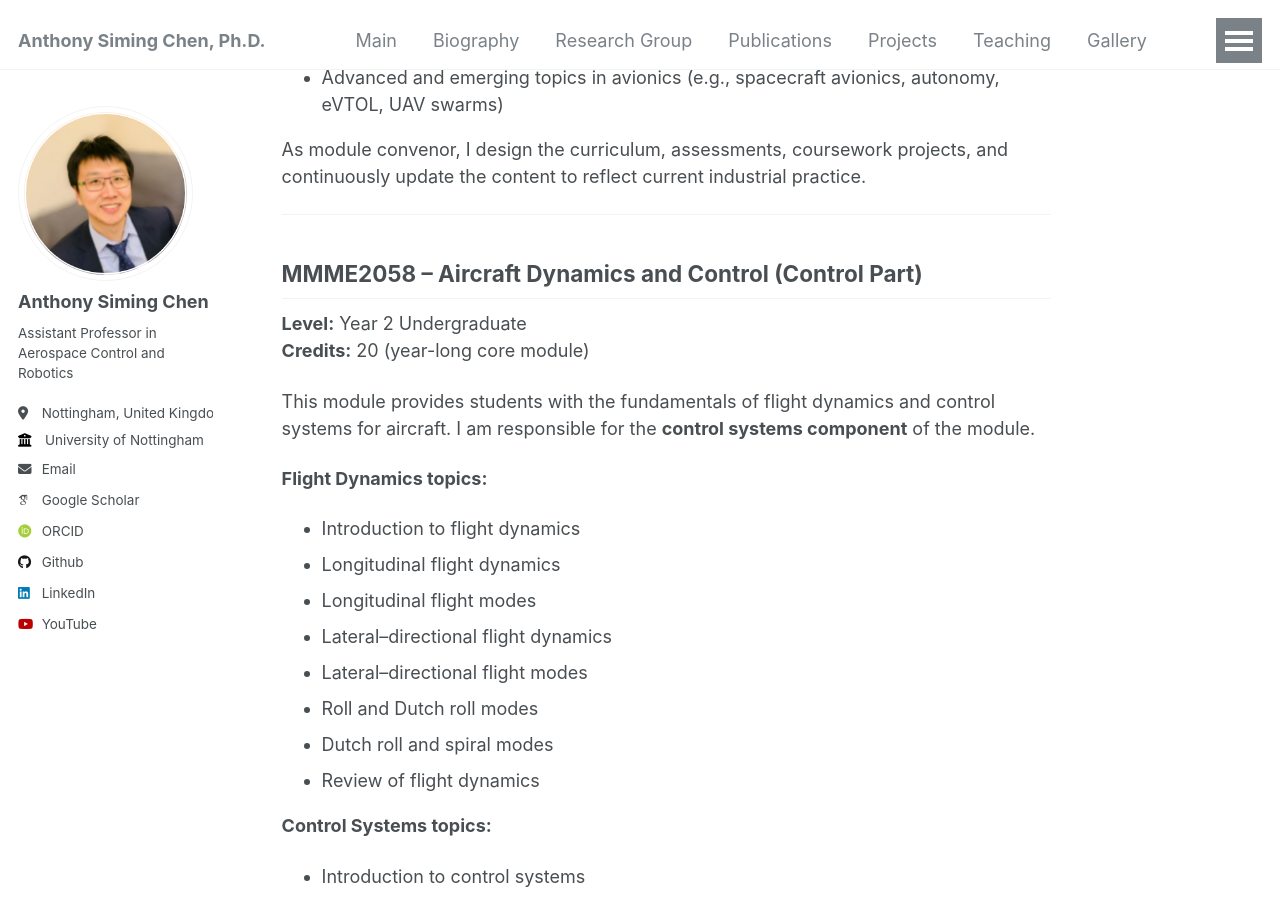
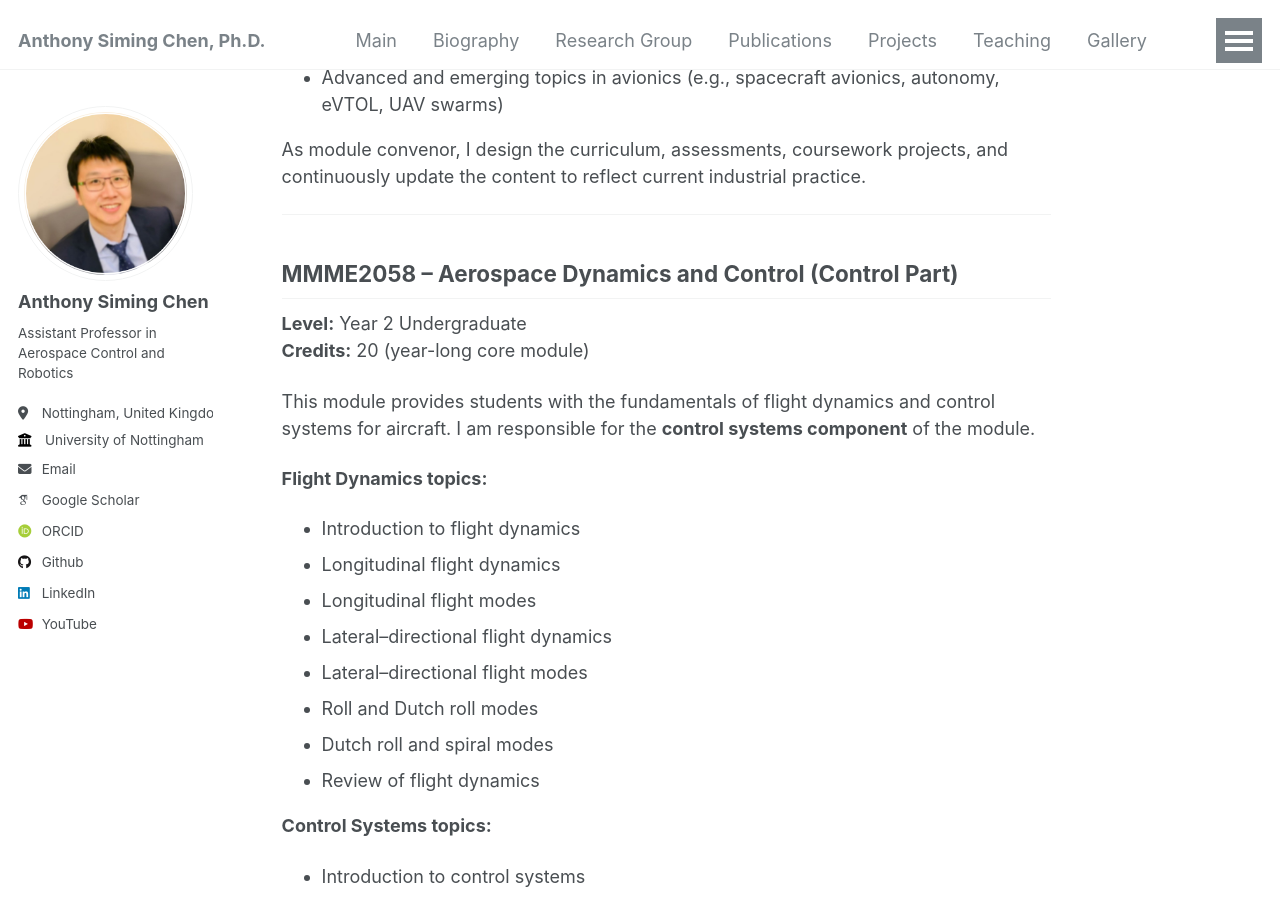
Before and after one commit to Anthony-S-Chen/Anthony-S-Chen.github.io, a Jekyll site: the page built from _pages/Teaching.md, in a window 1280 px wide and 900 px high, scrolled down 895 px. Built offline with Jekyll 4.4.1, drawn with Linux system fonts in a browser that asks for light colours; some web fonts are replaced.

Commit message:
Update Teaching.md

```diff
--- a/_pages/Teaching.md
+++ b/_pages/Teaching.md
@@ -32,7 +32,7 @@ As module convenor, I design the curriculum, assessments, coursework projects, a
 
 ---
 
-## MMME2058 – Aircraft Dynamics and Control (Control Part)
+## MMME2058 – Aerospace Dynamics and Control (Control Part)
 
 **Level:** Year 2 Undergraduate
 **Credits:** 20 (year-long core module)
```
